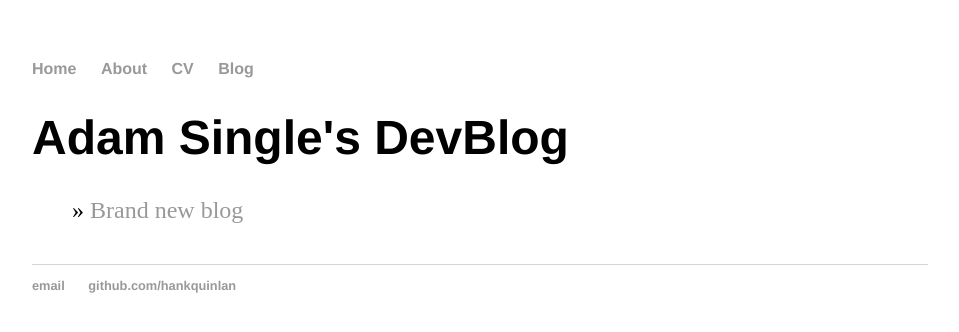
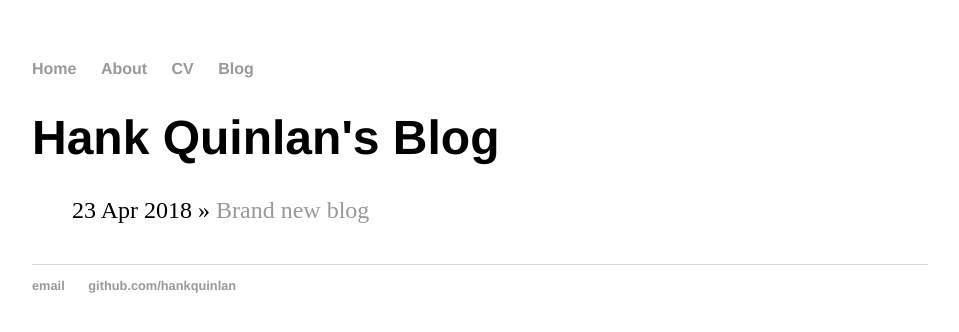
Before and after one commit to adamsingle/adamsingle.github.io, a Jekyll site: the page built from blog/index.html, in a window 1280 px wide. Shown: the top 332 px of the page, without its empty margins (160-1119 px from the left). Built offline with Jekyll 4.4.1, drawn with Linux system fonts in a browser that asks for light colours.

Commit message:
Update index.html
FIX: datetime error

```diff
--- a/blog/index.html
+++ b/blog/index.html
@@ -1,10 +1,11 @@
 ---
 layout: default
-title: Adam Single's DevBlog
+title: Hank Quinlan's Blog
 ---
-  <h1>{{page.title}}</h1>
-  <ul class="posts">
-    {% for post in site.posts %}
-    <li><span>{{post.data | date_to_string }}</span> » <a href = "{{post.url}}" title="{{post.title}}">{{post.title}}</a></li>
-    {% endfor %}
-  </ul>
+	<h1>{{ page.title }}</h1>
+	<ul class="posts">
+
+	  {% for post in site.posts %}
+	    <li><span>{{ post.date | date_to_string }}</span> » <a href="{{ post.url }}" title="{{ post.title }}">{{ post.title }}</a></li>
+	  {% endfor %}
+	</ul>
```
